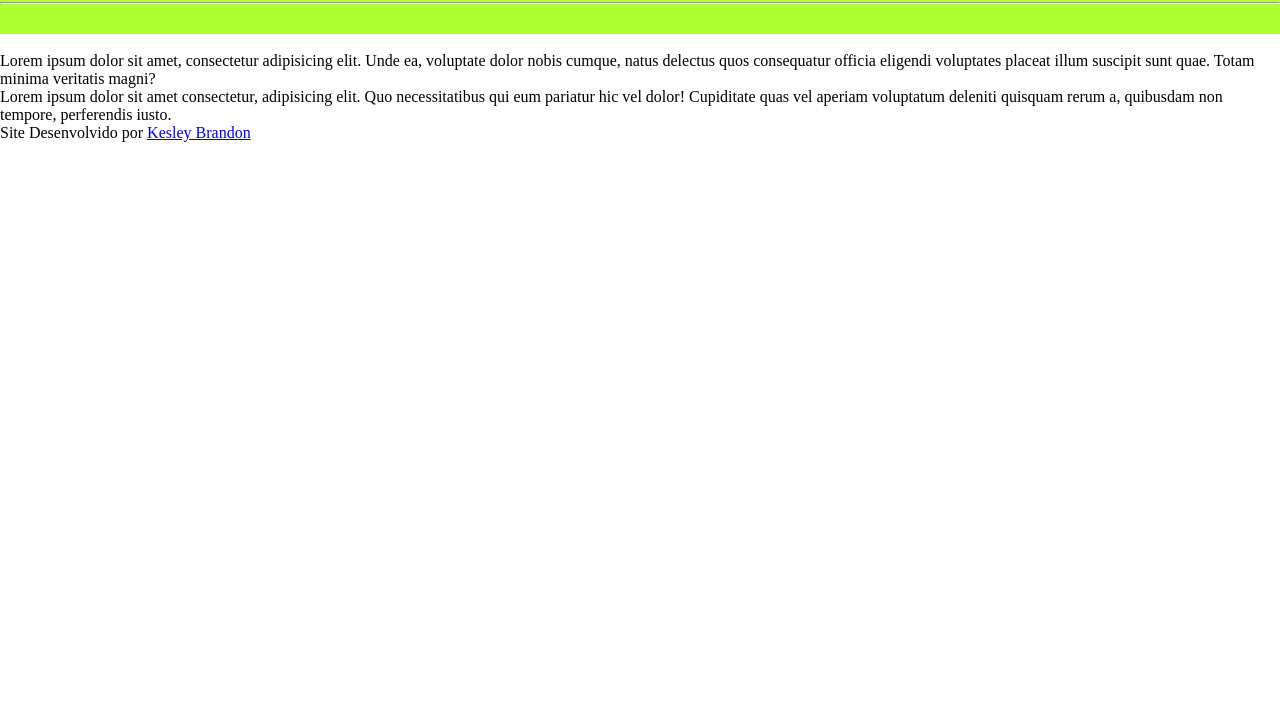
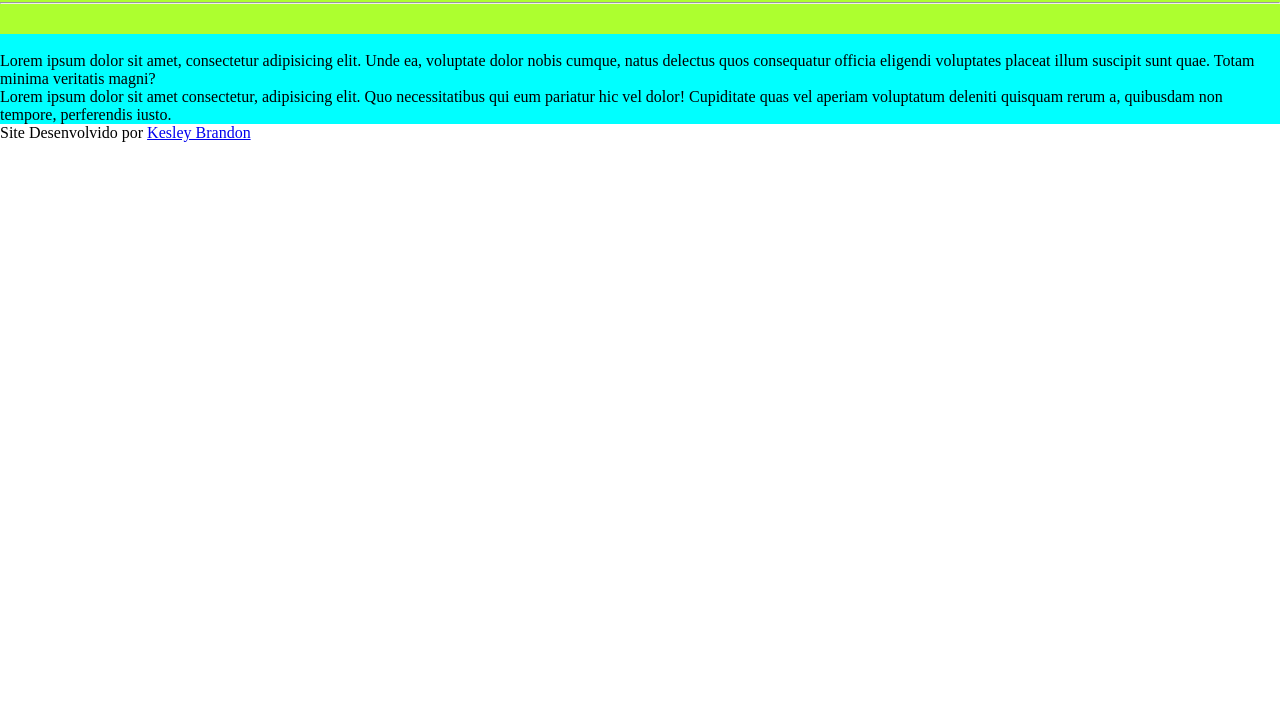
Before and after one commit to Kesley-Brandon-Developer/tupiniquim_news, a plain HTML site: page index.html in a window 1280 px wide. Shown: the part 86-800 px from the top of the page. Drawn offline with Linux system fonts and the light colour scheme; a web font is replaced by a local one.

Commit message:
atualização rápida

```diff
--- a/style.css
+++ b/style.css
@@ -43,3 +43,7 @@ header > p {
     margin-top: 5px;
     margin-bottom: 5px;
 }
+
+main {
+    background-color: aqua;
+}
```
